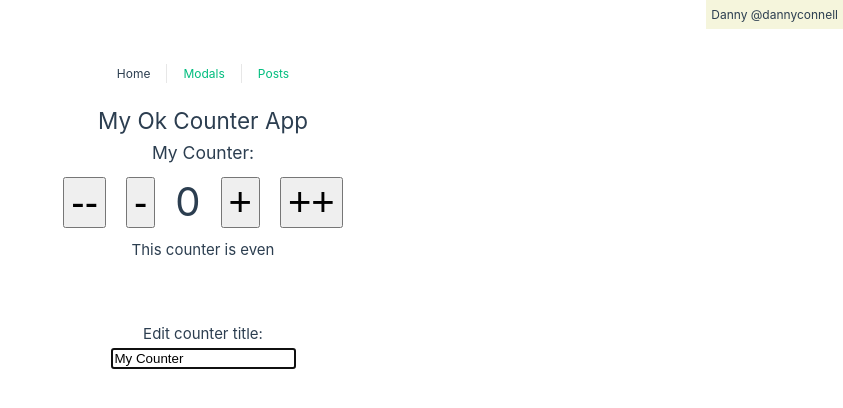
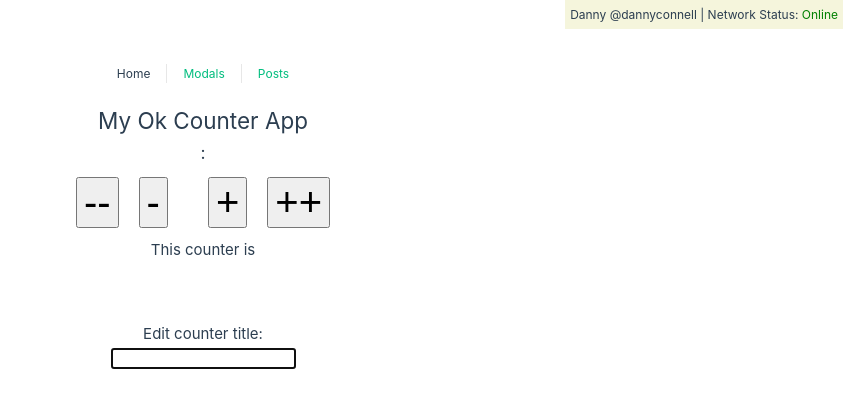
Before and after one commit to tranzi90/vue-learn, a Vue app: page / in a window 1280 px wide. Shown: the top 408 px of the page, without its empty margins (437-1280 px from the left). Built offline with nearby package versions, Linux system fonts and the light colour scheme.

Commit message:
pinia state manager

```diff
--- a/src/App.vue
+++ b/src/App.vue
@@ -1,6 +1,12 @@
 <template>
   <div class="user-data">
-    {{ userData.name }} @{{ userData.username }}
+    {{ userData.name }} @{{ userData.username }} |
+    Network Status:
+    <span
+      :style="{ color: online ? 'green' : 'red' }"
+    >
+      {{ online ? 'Online' : 'Offline' }}
+    </span>
   </div>
 
   <nav>
@@ -18,6 +24,7 @@
 */
 
   import { reactive, provide } from 'vue'
+  import { useOnline } from '@vueuse/core'
 
 /*
   user data
@@ -29,6 +36,12 @@
   })
 
   provide('userData', userData)
+
+/*
+  online status
+*/
+
+  const online = useOnline()
 
 </script>
 
--- a/src/views/HomeView.vue
+++ b/src/views/HomeView.vue
@@ -3,21 +3,25 @@
 
     <h2 ref="appTitleRef">{{ appTitle }}</h2>
 
-    <h3>{{ counterData.title }}:</h3>
+    <h3>{{ counter.title }}:</h3>
 
     <div>
-      <button @click="decreaseCounter(2)" class="btn">--</button>
-      <button @click="decreaseCounter(1)" class="btn">-</button>
-      <span class="counter">{{ counterData.count }}</span>
-      <button @click="increaseCounter(1, $event)" class="btn">+</button>
-      <button @click="increaseCounter(2)" class="btn">++</button>
+      <button @click="counter.decreaseCounter(2)" class="btn">--</button>
+      <button @click="counter.decreaseCounter(1)" class="btn">-</button>
+      <span class="counter">{{ counter.count }}</span>
+      <button @click="counter.increaseCounter(1)" class="btn">+</button>
+      <button @click="counter.increaseCounter(2)" class="btn">++</button>
     </div>
 
-    <p>This counter is {{ oddOrEven }}</p>
+    <p>This counter is {{ counter.oddOrEven }}</p>
 
     <div class="edit">
       <h4>Edit counter title:</h4>
-      <input v-model="counterData.title" type="text" v-autofocus>
+      <input
+        v-model="counter.title"
+        v-autofocus
+        type="text"
+      >
     </div>
 
   </div>
@@ -28,7 +32,8 @@
   imports
 */
 
-  import { ref, reactive, computed, watch, onMounted, nextTick } from 'vue'
+  import { ref, onMounted } from 'vue'
+  import { useCounterStore } from '@/stores/counter'
   import { vAutofocus } from '@/directives/vAutofocus'
 
 /*
@@ -47,35 +52,7 @@
   counter
 */
 
-  const counterData = reactive({
-    count: 0,
-    title: 'My Counter'
-  })
-
-  watch(() => counterData.count, (newCount) => {
-    if (newCount === 20) {
-      alert('Way to go! You made it to 20!!')
-    }
-  })
-
-  const oddOrEven = computed(() => {
-    if (counterData.count % 2 === 0) return 'even'
-    return 'odd'
-  })
-
-  const increaseCounter = async (amount, e) => {
-    counterData.count += amount
-    await nextTick()
-    console.log('do something when counter has updated in the dom')
-  }
-
-  const decreaseCounter = amount => {
-    counterData.count -= amount
-  }
-
-  onMounted(() => {
-    console.log('Do stuff related to Counter')
-  })
+  const counter = useCounterStore()
 
 </script>
 
--- a/src/views/PostsView.vue
+++ b/src/views/PostsView.vue
@@ -12,6 +12,16 @@
     </ul>
 
     <textarea v-autofocus />
+
+    <div>
+      <button
+        @click="counter.increaseCounter(1)"
+        class="counter-button"
+        :class="{ 'yellow' : counter.oddOrEven === 'odd' }"
+      >
+        {{ counter.count }}
+      </button>
+    </div>
   </div>
 </template>
 
@@ -21,6 +31,7 @@
 */
 
   import { ref } from 'vue'
+  import { useCounterStore } from '@/stores/counter'
   import { vAutofocus } from '@/directives/vAutofocus'
 
 /*
@@ -42,10 +53,24 @@
     }
   ])
 
+/*
+  counter button
+*/
+
+  const counter = useCounterStore()
+
 </script>
 
 <style scoped>
 ul {
   margin-bottom: 30px;
 }
+.counter-button {
+  font-size: 60px;
+  width: 100%;
+  background-color: pink;
+}
+.counter-button.yellow {
+  background-color: yellow;
+}
 </style>
```
Also changed, not shown: src/use/useCounter.js (added, +41 -0 lines).
